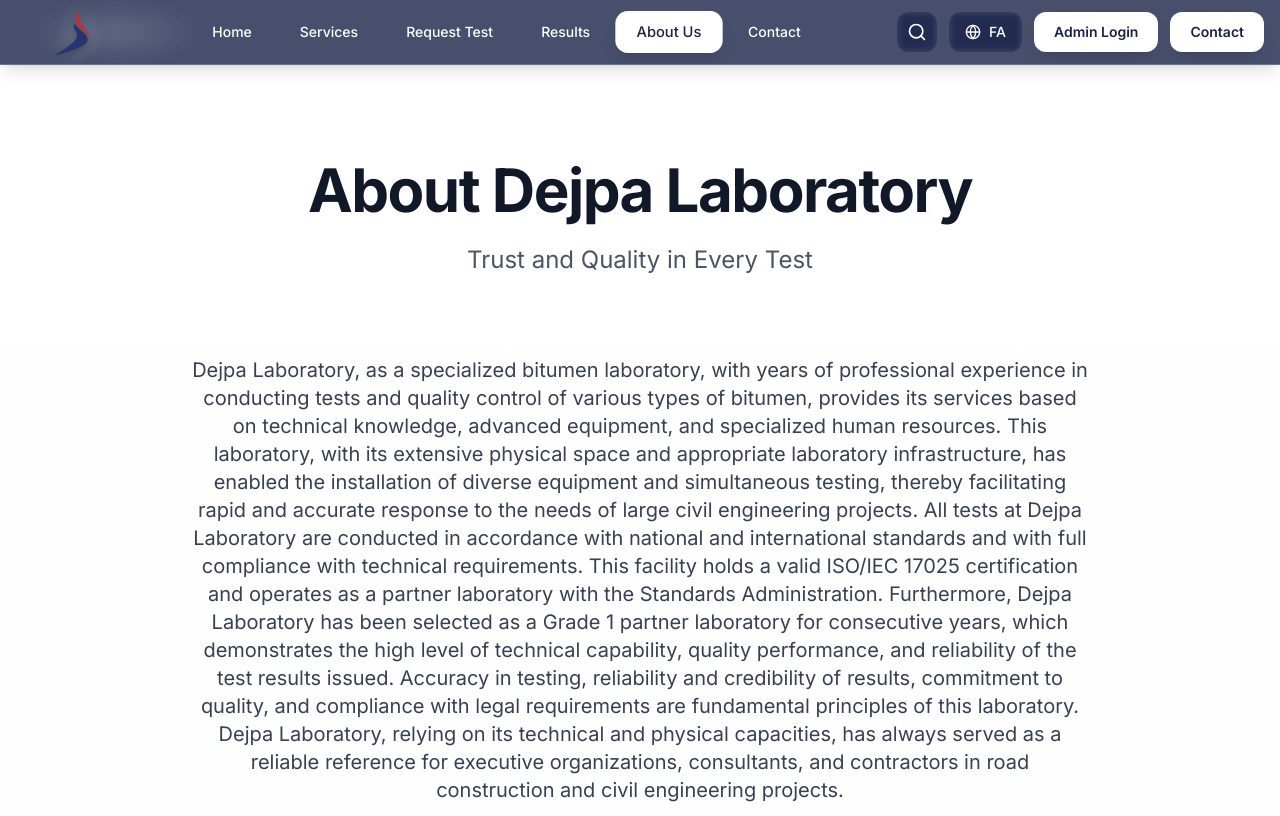
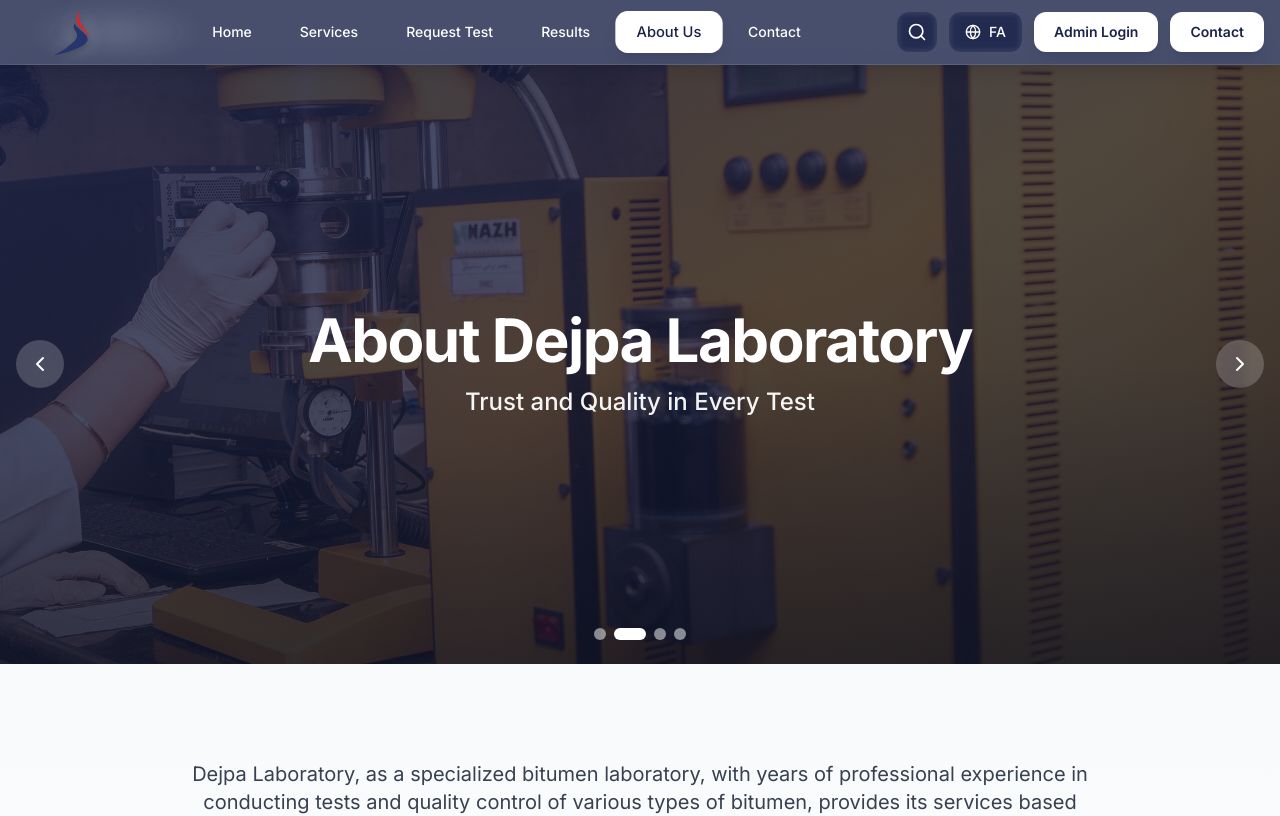
Before and after one commit to melina-niavarani/DejpaLab, a Next.js app: page /en/about in a window 1280 px wide. Shown: the top 816 px of the page. Built offline with nearby package versions, Linux system fonts and the light colour scheme.

Commit message:
change back to the last point

```diff
--- a/app/[locale]/about/page.tsx
+++ b/app/[locale]/about/page.tsx
@@ -1,10 +1,34 @@
 'use client';
 
 import { useTranslations } from 'next-intl';
-import { Target, Eye, Heart, CheckCircle } from 'lucide-react';
+import Image from 'next/image';
+import { Target, Eye, Heart, CheckCircle, ChevronLeft, ChevronRight } from 'lucide-react';
+import { useState, useEffect } from 'react';
 
 export default function AboutPage() {
   const t = useTranslations('about');
+  const [currentSlide, setCurrentSlide] = useState(0);
+  const images = ['/img/2.webp', '/img/3.webp', '/img/4.webp', '/img/5.webp'];
+
+  useEffect(() => {
+    const timer = setInterval(() => {
+      setCurrentSlide((prev) => (prev + 1) % images.length);
+    }, 5000);
+
+    return () => clearInterval(timer);
+  }, [images.length]);
+
+  const nextSlide = () => {
+    setCurrentSlide((prev) => (prev + 1) % images.length);
+  };
+
+  const prevSlide = () => {
+    setCurrentSlide((prev) => (prev - 1 + images.length) % images.length);
+  };
+
+  const goToSlide = (index: number) => {
+    setCurrentSlide(index);
+  };
 
   const values = [
     {
@@ -25,18 +49,84 @@
   ];
 
   return (
-    <div className="py-24 bg-gradient-to-b from-white via-gray-50/50 to-white min-h-screen">
-      <div className="container mx-auto px-4">
-        {/* Header */}
-        <div className="text-center mb-20">
-          <h1 className="text-5xl md:text-6xl font-bold text-gray-900 mb-6 tracking-tight">
+    <div className="flex flex-col min-h-screen">
+      {/* Hero Slider Section */}
+      <section className="relative text-white h-[500px] md:h-[600px] overflow-hidden">
+        {/* Slides Container */}
+        <div className="relative w-full h-full">
+          {images.map((image, index) => (
+            <div
+              key={index}
+              className={`absolute inset-0 transition-opacity duration-1000 ${
+                index === currentSlide ? 'opacity-100 z-10' : 'opacity-0 z-0'
+              }`}
+            >
+              <Image
+                src={image}
+                alt={`Laboratory Image ${index + 1}`}
+                fill
+                className="object-cover"
+                priority={index === 0}
+                quality={90}
+              />
+              {/* Gradient Overlay */}
+              <div className="absolute inset-0 bg-gradient-to-br from-primary-600/85 via-primary-700/75 to-primary-800/85"></div>
+              <div className="absolute inset-0 bg-gradient-to-t from-primary-900/40 via-transparent to-transparent"></div>
+            </div>
+          ))}
+        </div>
+
+        {/* Content Overlay */}
+        <div className="absolute inset-0 z-20 flex items-center justify-center">
+          <div className="text-center px-4 animate-fade-in-up">
+            <h1 className="text-4xl md:text-6xl font-bold mb-4 text-balance leading-tight tracking-tight">
               {t('title')}
             </h1>
-          <p className="text-xl md:text-2xl text-gray-600 max-w-3xl mx-auto leading-relaxed">
+            <p className="text-xl md:text-2xl text-white/95 font-medium leading-relaxed max-w-3xl">
               {t('subtitle')}
             </p>
           </div>
+        </div>
 
+        {/* Navigation Arrows */}
+        <button
+          onClick={prevSlide}
+          className="absolute left-4 top-1/2 -translate-y-1/2 z-30 bg-white/20 backdrop-blur-sm hover:bg-white/30 text-white p-3 rounded-full transition-all duration-300 hover:scale-110 active:scale-95"
+          aria-label="Previous slide"
+        >
+          <ChevronLeft className="w-6 h-6" />
+        </button>
+        <button
+          onClick={nextSlide}
+          className="absolute right-4 top-1/2 -translate-y-1/2 z-30 bg-white/20 backdrop-blur-sm hover:bg-white/30 text-white p-3 rounded-full transition-all duration-300 hover:scale-110 active:scale-95"
+          aria-label="Next slide"
+        >
+          <ChevronRight className="w-6 h-6" />
+        </button>
+
+        {/* Dots Indicator */}
+        <div className="absolute bottom-6 left-1/2 -translate-x-1/2 z-30 flex gap-2">
+          {images.map((_, index) => (
+            <button
+              key={index}
+              onClick={() => goToSlide(index)}
+              className={`w-3 h-3 rounded-full transition-all duration-300 ${
+                index === currentSlide
+                  ? 'bg-white w-8'
+                  : 'bg-white/50 hover:bg-white/75'
+              }`}
+              aria-label={`Go to slide ${index + 1}`}
+            />
+          ))}
+        </div>
+
+        {/* Decorative Bottom Gradient */}
+        <div className="absolute bottom-0 left-0 right-0 h-32 bg-gradient-to-t from-gray-50 to-transparent z-[3] pointer-events-none"></div>
+      </section>
+
+      {/* Main Content */}
+      <div className="py-24 bg-gradient-to-b from-gray-50 via-white to-white">
+        <div className="container mx-auto px-4">
           {/* Description */}
           <div className="max-w-4xl mx-auto mb-20">
             <p className="text-lg md:text-xl text-gray-700 leading-relaxed text-center">
@@ -122,5 +212,6 @@
           </div>
         </div>
       </div>
+    </div>
   );
 }
--- a/app/[locale]/page.tsx
+++ b/app/[locale]/page.tsx
@@ -51,7 +51,7 @@
         {/* Background Image */}
         <div className="absolute inset-0 z-0">
           <Image
-            src="/img/cover.jpg"
+            src="/img/cover.webp"
             alt="Hero Cover"
             fill
             className="object-cover scale-105 transition-transform duration-[20s] ease-out hover:scale-100"
```
Also changed, not shown: app/api/upload-result/route.ts (line endings or trailing spaces), 1 other file (tests, documents, lock files or other folders). Lines whose indentation alone changed are shown as unchanged.
